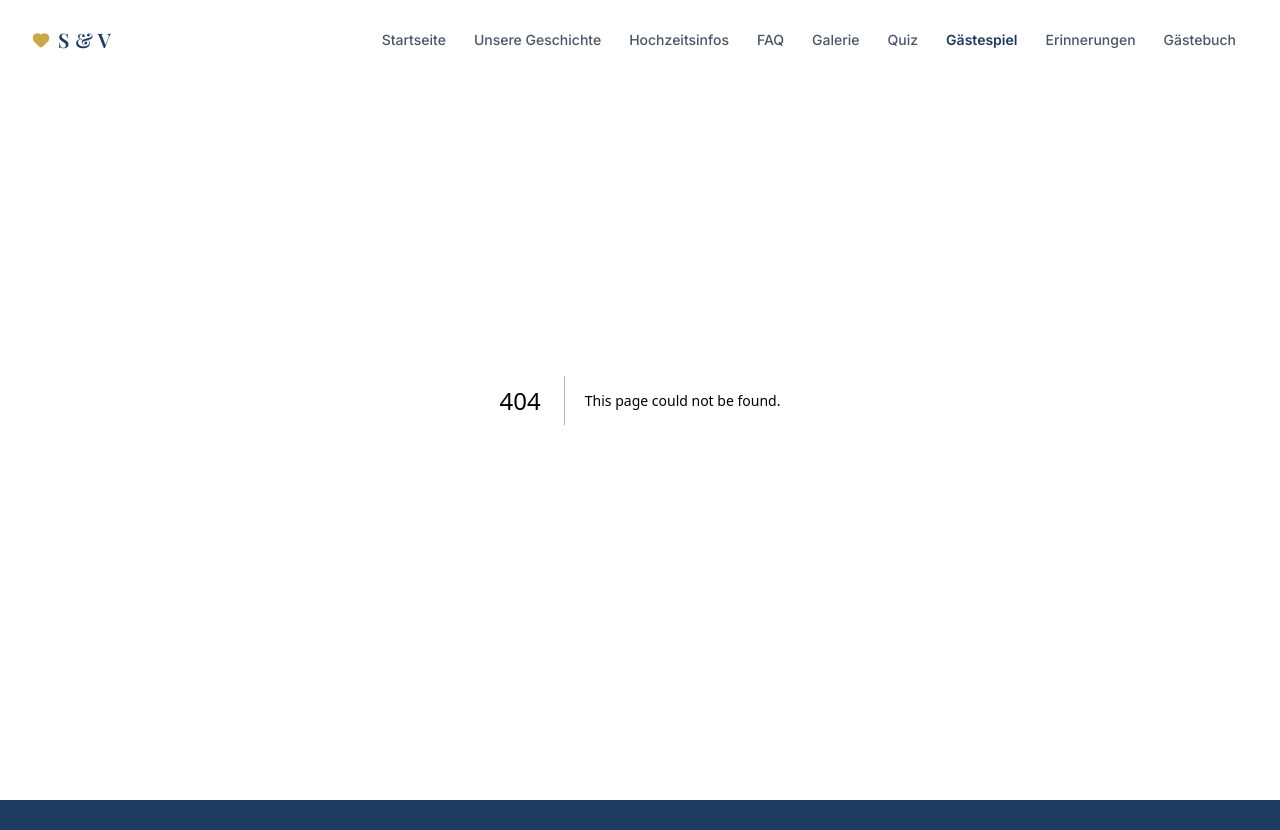
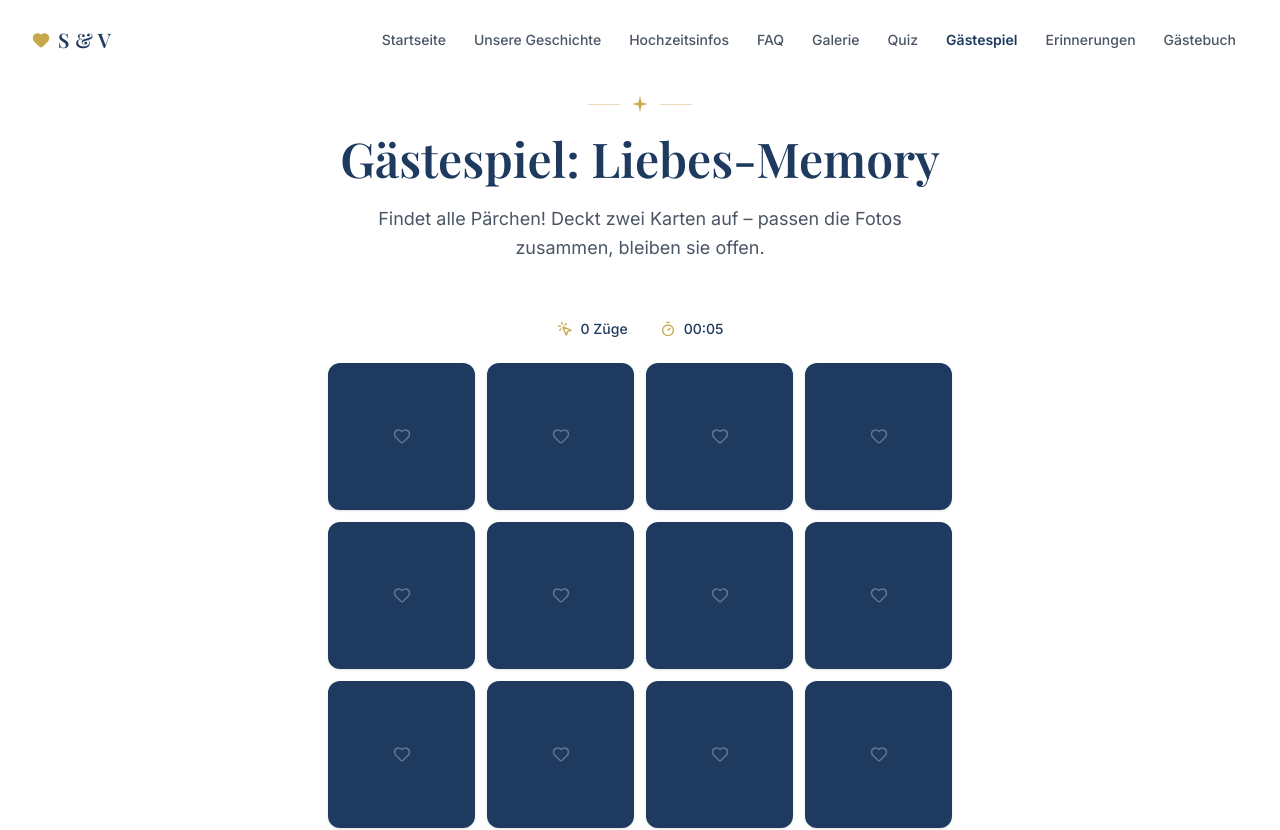
Before and after one commit to kowrithv/saru_vinith_wedding, a Next.js app: page /memory-spiel in a window 1280 px wide. Before the commit this address had no page. Shown: the top 830 px of the page. Built offline with nearby package versions, Linux system fonts and the light colour scheme.

Commit message:
Add memory game component and page
Co-Authored-By: Claude Sonnet 5 <noreply@anthropic.com>

```diff
--- /dev/null
+++ b/src/app/memory-spiel/page.tsx
@@ -0,0 +1,16 @@
+import SectionTitle from '@/components/ui/SectionTitle'
+import MemoryGame from '@/components/sections/MemoryGame'
+
+export default function MemorySpielPage() {
+  return (
+    <div className="pt-24 pb-16">
+      <div className="max-w-2xl mx-auto px-4 sm:px-6">
+        <SectionTitle
+          title="Gästespiel: Liebes-Memory"
+          subtitle="Findet alle Pärchen! Deckt zwei Karten auf – passen die Fotos zusammen, bleiben sie offen."
+        />
+        <MemoryGame />
+      </div>
+    </div>
+  )
+}
--- /dev/null
+++ b/src/components/sections/MemoryGame.tsx
@@ -0,0 +1,232 @@
+'use client'
+
+import { useEffect, useRef, useState } from 'react'
+import { motion } from 'framer-motion'
+import { Heart, Timer, MousePointerClick, Trophy } from 'lucide-react'
+import Button from '@/components/ui/Button'
+import { memoryImages, MEMORY_PAIRS_COUNT } from '@/lib/memory-content'
+
+const STORAGE_KEY = 'memory-spiel-best'
+
+interface MemoryCard {
+  id: string
+  faceIndex: number
+  isMatched: boolean
+}
+
+interface BestScore {
+  moves: number
+  seconds: number
+}
+
+interface GameState {
+  faces: string[]
+  cards: MemoryCard[]
+}
+
+function shuffle<T>(items: T[]): T[] {
+  const copy = [...items]
+  for (let i = copy.length - 1; i > 0; i--) {
+    const j = Math.floor(Math.random() * (i + 1))
+    ;[copy[i], copy[j]] = [copy[j], copy[i]]
+  }
+  return copy
+}
+
+function pickFaces(): string[] {
+  return shuffle(memoryImages).slice(0, MEMORY_PAIRS_COUNT)
+}
+
+function createShuffledDeck(faces: string[]): MemoryCard[] {
+  const pairs = faces.flatMap((_, faceIndex) => [
+    { id: crypto.randomUUID(), faceIndex, isMatched: false },
+    { id: crypto.randomUUID(), faceIndex, isMatched: false },
+  ])
+  return shuffle(pairs)
+}
+
+function createNewGame(): GameState {
+  const faces = pickFaces()
+  return { faces, cards: createShuffledDeck(faces) }
+}
+
+function loadBestScore(): BestScore | null {
+  if (typeof window === 'undefined') return null
+  try {
+    const raw = window.localStorage.getItem(STORAGE_KEY)
+    return raw ? JSON.parse(raw) : null
+  } catch {
+    return null
+  }
+}
+
+function formatTime(totalSeconds: number): string {
+  const minutes = Math.floor(totalSeconds / 60)
+  const seconds = totalSeconds % 60
+  return `${String(minutes).padStart(2, '0')}:${String(seconds).padStart(2, '0')}`
+}
+
+export default function MemoryGame() {
+  const [game, setGame] = useState<GameState>(createNewGame)
+  const [flippedIds, setFlippedIds] = useState<string[]>([])
+  const [moves, setMoves] = useState(0)
+  const [seconds, setSeconds] = useState(0)
+  const [bestScore, setBestScore] = useState<BestScore | null>(loadBestScore)
+
+  const { faces, cards } = game
+  const locked = flippedIds.length === 2
+  const isWon = cards.length > 0 && cards.every((c) => c.isMatched)
+
+  // Werden in effektgestützten Zeitfenstern (Timeout/Interval-Callbacks)
+  // gebraucht, wo React-State sonst veraltet wäre - Refs halten den
+  // jeweils aktuellsten Wert, synchronisiert nach jedem Commit.
+  const movesRef = useRef(moves)
+  const secondsRef = useRef(seconds)
+  const resolveTimeoutRef = useRef<ReturnType<typeof setTimeout> | undefined>(undefined)
+
+  useEffect(() => {
+    movesRef.current = moves
+  }, [moves])
+
+  useEffect(() => {
+    secondsRef.current = seconds
+  }, [seconds])
+
+  useEffect(() => {
+    if (isWon) return
+    const interval = setInterval(() => setSeconds((s) => s + 1), 1000)
+    return () => clearInterval(interval)
+  }, [isWon])
+
+  useEffect(() => {
+    return () => {
+      if (resolveTimeoutRef.current) clearTimeout(resolveTimeoutRef.current)
+    }
+  }, [])
+
+  const startNewGame = () => {
+    if (resolveTimeoutRef.current) clearTimeout(resolveTimeoutRef.current)
+    setGame(createNewGame())
+    setFlippedIds([])
+    setMoves(0)
+    setSeconds(0)
+  }
+
+  const isCardVisible = (card: MemoryCard) => card.isMatched || flippedIds.includes(card.id)
+
+  const handleCardClick = (card: MemoryCard) => {
+    if (locked || card.isMatched || flippedIds.includes(card.id)) return
+
+    if (flippedIds.length === 0) {
+      setFlippedIds([card.id])
+      return
+    }
+
+    const firstId = flippedIds[0]
+    setFlippedIds([firstId, card.id])
+    setMoves((m) => m + 1)
+
+    const first = cards.find((c) => c.id === firstId)
+    const isMatch = Boolean(first && first.faceIndex === card.faceIndex)
+
+    resolveTimeoutRef.current = setTimeout(() => {
+      if (isMatch) {
+        setGame((prev) => {
+          const updatedCards = prev.cards.map((c) =>
+            c.id === firstId || c.id === card.id ? { ...c, isMatched: true } : c
+          )
+          if (updatedCards.every((c) => c.isMatched)) {
+            const candidate: BestScore = { moves: movesRef.current, seconds: secondsRef.current }
+            setBestScore((prevBest) => {
+              const isBetter =
+                !prevBest ||
+                candidate.moves < prevBest.moves ||
+                (candidate.moves === prevBest.moves && candidate.seconds < prevBest.seconds)
+              const next = isBetter ? candidate : prevBest
+              try {
+                window.localStorage.setItem(STORAGE_KEY, JSON.stringify(next))
+              } catch {
+                // ignore write errors (e.g. private browsing)
+              }
+              return next
+            })
+          }
+          return { ...prev, cards: updatedCards }
+        })
+      }
+      setFlippedIds([])
+    }, isMatch ? 500 : 900)
+  }
+
+  return (
+    <div>
+      <div className="flex items-center justify-center gap-4 sm:gap-8 mb-6 text-sm">
+        <div className="flex items-center gap-2 text-dark-blue font-medium">
+          <MousePointerClick size={16} className="text-gold" />
+          {moves} Züge
+        </div>
+        <div className="flex items-center gap-2 text-dark-blue font-medium">
+          <Timer size={16} className="text-gold" />
+          {formatTime(seconds)}
+        </div>
+        {bestScore && (
+          <div className="flex items-center gap-2 text-gray-400">
+            <Trophy size={16} className="text-gold" />
+            Bestzeit: {bestScore.moves} Züge · {formatTime(bestScore.seconds)}
+          </div>
+        )}
+      </div>
+
+      <div className="grid grid-cols-4 gap-2.5 sm:gap-3">
+        {cards.map((card) => {
+          const face = faces[card.faceIndex]
+          const visible = isCardVisible(card)
+          return (
+            <button
+              key={card.id}
+              type="button"
+              onClick={() => handleCardClick(card)}
+              disabled={visible}
+              className="aspect-square [perspective:600px]"
+              aria-label="Karte umdrehen"
+            >
+              <motion.div
+                className="relative w-full h-full [transform-style:preserve-3d]"
+                animate={{ rotateY: visible ? 180 : 0 }}
+                transition={{ duration: 0.4 }}
+              >
+                <div className="absolute inset-0 rounded-xl bg-dark-blue flex items-center justify-center [backface-visibility:hidden] shadow-sm">
+                  <Heart size={18} className="text-white/30" />
+                </div>
+                <div
+                  className={`absolute inset-0 rounded-xl overflow-hidden flex items-center justify-center [backface-visibility:hidden] [transform:rotateY(180deg)] border-2 ${
+                    card.isMatched ? 'border-green-400' : 'border-champagne-dark/30'
+                  }`}
+                >
+                  {face && (
+                    // eslint-disable-next-line @next/next/no-img-element
+                    <img src={face} alt="" className="w-full h-full object-cover" />
+                  )}
+                </div>
+              </motion.div>
+            </button>
+          )
+        })}
+      </div>
+
+      {isWon && (
+        <div className="text-center mt-8">
+          <p className="font-serif text-xl font-semibold text-dark-blue mb-4">Geschafft! 🎉</p>
+          <Button onClick={startNewGame}>Neues Spiel</Button>
+        </div>
+      )}
+      {!isWon && (
+        <div className="text-center mt-8">
+          <Button variant="secondary" onClick={startNewGame}>
+            Neues Spiel
+          </Button>
+        </div>
+      )}
+    </div>
+  )
+}
--- /dev/null
+++ b/src/lib/memory-content.ts
@@ -0,0 +1,14 @@
+export const memoryImages: string[] = [
+  '/memory-spiel/memory-1.jpg',
+  '/memory-spiel/memory-2.jpg',
+  '/memory-spiel/memory-3.jpg',
+  '/memory-spiel/memory-4.jpg',
+  '/memory-spiel/memory-5.jpg',
+  '/memory-spiel/memory-6.jpg',
+  '/memory-spiel/memory-7.jpg',
+  '/memory-spiel/memory-8.jpg',
+  '/memory-spiel/memory-9.jpg',
+  '/memory-spiel/memory-10.jpg',
+]
+
+export const MEMORY_PAIRS_COUNT = 8
```
Also changed, not shown: 2 other files (tests, documents, lock files or other folders).
